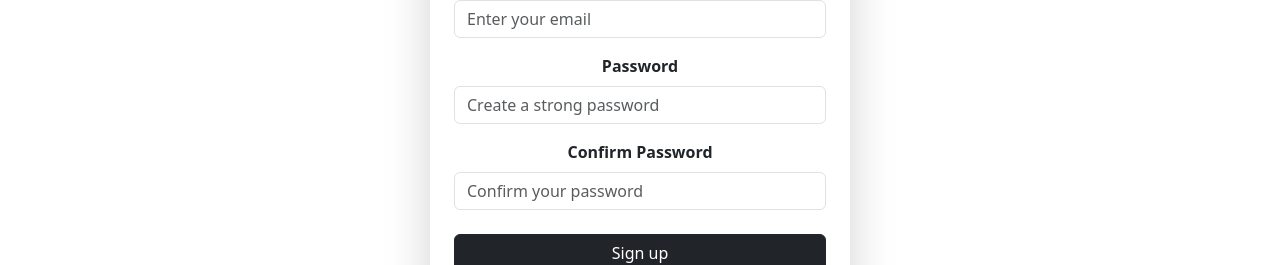
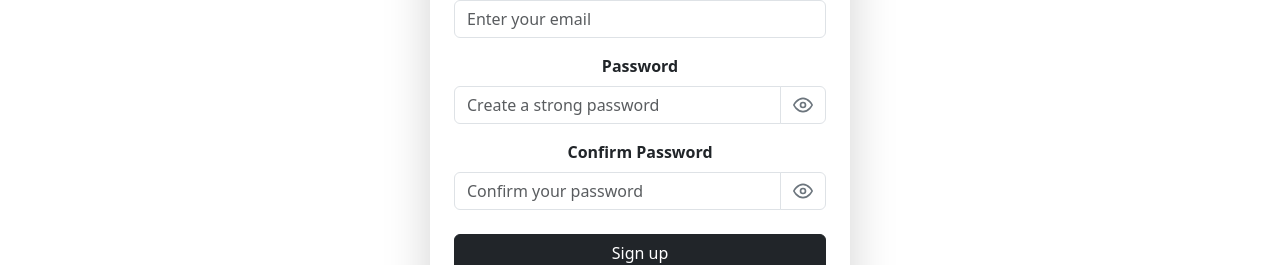
Before and after one commit to SaiChaithanyaKummari/LMS-Portal, a React (Create React App) app in the folder Frontend/: page /signup in a window 1280 px wide. Shown: the part 394-659 px from the top of the page. Built offline with nearby package versions, Linux system fonts and the light colour scheme.

Commit message:
Add password visibility toggle to login and signup pages

```diff
--- a/Frontend/src/pages/Login.jsx
+++ b/Frontend/src/pages/Login.jsx
@@ -8,6 +8,7 @@
   const [email, setEmail] = useState("");
   const [password, setPassword] = useState("");
   const [error, setError] = useState("");
+  const [showPassword, setShowPassword] = useState(false);
   const navigate = useNavigate();
 
   const handleLogin = async (e) => {
@@ -48,7 +49,16 @@
           </div>
           <div className="mb-3">
             <label className="form-label fw-semibold">Password</label>
-            <input type="password"className="form-control" name="password" placeholder="Enter your password" required value={password} onChange={(e) => setPassword(e.target.value)}/>
+            <div className="input-group">
+              <input type={showPassword ? "text" : "password"} className="form-control" name="password" placeholder="Enter your password" required value={password} onChange={(e) => setPassword(e.target.value)}/>
+              <button className="btn btn-outline-secondary d-flex align-items-center" type="button" onClick={() => setShowPassword(!showPassword)} style={{ borderColor: '#dee2e6' }}>
+                {showPassword ? (
+                  <svg width="20" height="20" viewBox="0 0 24 24" fill="none" stroke="currentColor" strokeWidth="2" strokeLinecap="round" strokeLinejoin="round"><path d="M17.94 17.94A10.07 10.07 0 0 1 12 20c-7 0-11-8-11-8a18.45 18.45 0 0 1 5.06-5.94M9.9 4.24A9.12 9.12 0 0 1 12 4c7 0 11 8 11 8a18.5 18.5 0 0 1-2.16 3.19m-6.72-1.07a3 3 0 1 1-4.24-4.24"></path><line x1="1" y1="1" x2="23" y2="23"></line></svg>
+                ) : (
+                  <svg width="20" height="20" viewBox="0 0 24 24" fill="none" stroke="currentColor" strokeWidth="2" strokeLinecap="round" strokeLinejoin="round"><path d="M1 12s4-8 11-8 11 8 11 8-4 8-11 8-11-8-11-8z"></path><circle cx="12" cy="12" r="3"></circle></svg>
+                )}
+              </button>
+            </div>
             <button className="btn btn-link p-0 mt-1" type="button">Forgot Password?</button>
           </div>
           {error && <div className="alert alert-danger py-2">{error}</div>}
--- a/Frontend/src/pages/Signup.jsx
+++ b/Frontend/src/pages/Signup.jsx
@@ -11,6 +11,8 @@
   const [confirmPassword, setConfirmPassword] = useState("");
   const [error, setError] = useState("");
   const [success, setSuccess] = useState("");
+  const [showPassword, setShowPassword] = useState(false);
+  const [showConfirmPassword, setShowConfirmPassword] = useState(false);
   const navigate = useNavigate();
 
   const handleSignup = async (e) => {
@@ -59,11 +61,29 @@
           </div>
           <div className="mb-3">
             <label className="form-label fw-semibold">Password</label>
-            <input type="password" className="form-control" name="password" placeholder="Create a strong password" required value={password} onChange={(e) => setPassword(e.target.value)}/>
+            <div className="input-group">
+              <input type={showPassword ? "text" : "password"} className="form-control" name="password" placeholder="Create a strong password" required value={password} onChange={(e) => setPassword(e.target.value)}/>
+              <button className="btn btn-outline-secondary d-flex align-items-center" type="button" onClick={() => setShowPassword(!showPassword)} style={{ borderColor: '#dee2e6' }}>
+                {showPassword ? (
+                  <svg width="20" height="20" viewBox="0 0 24 24" fill="none" stroke="currentColor" strokeWidth="2" strokeLinecap="round" strokeLinejoin="round"><path d="M17.94 17.94A10.07 10.07 0 0 1 12 20c-7 0-11-8-11-8a18.45 18.45 0 0 1 5.06-5.94M9.9 4.24A9.12 9.12 0 0 1 12 4c7 0 11 8 11 8a18.5 18.5 0 0 1-2.16 3.19m-6.72-1.07a3 3 0 1 1-4.24-4.24"></path><line x1="1" y1="1" x2="23" y2="23"></line></svg>
+                ) : (
+                  <svg width="20" height="20" viewBox="0 0 24 24" fill="none" stroke="currentColor" strokeWidth="2" strokeLinecap="round" strokeLinejoin="round"><path d="M1 12s4-8 11-8 11 8 11 8-4 8-11 8-11-8-11-8z"></path><circle cx="12" cy="12" r="3"></circle></svg>
+                )}
+              </button>
+            </div>
           </div>
           <div className="mb-3">
             <label className="form-label fw-semibold">Confirm Password</label>
-            <input type="password" className="form-control" name="confirmPassword" placeholder="Confirm your password" required value={confirmPassword} onChange={(e) => setConfirmPassword(e.target.value)}/>
+            <div className="input-group">
+              <input type={showConfirmPassword ? "text" : "password"} className="form-control" name="confirmPassword" placeholder="Confirm your password" required value={confirmPassword} onChange={(e) => setConfirmPassword(e.target.value)}/>
+              <button className="btn btn-outline-secondary d-flex align-items-center" type="button" onClick={() => setShowConfirmPassword(!showConfirmPassword)} style={{ borderColor: '#dee2e6' }}>
+                {showConfirmPassword ? (
+                  <svg width="20" height="20" viewBox="0 0 24 24" fill="none" stroke="currentColor" strokeWidth="2" strokeLinecap="round" strokeLinejoin="round"><path d="M17.94 17.94A10.07 10.07 0 0 1 12 20c-7 0-11-8-11-8a18.45 18.45 0 0 1 5.06-5.94M9.9 4.24A9.12 9.12 0 0 1 12 4c7 0 11 8 11 8a18.5 18.5 0 0 1-2.16 3.19m-6.72-1.07a3 3 0 1 1-4.24-4.24"></path><line x1="1" y1="1" x2="23" y2="23"></line></svg>
+                ) : (
+                  <svg width="20" height="20" viewBox="0 0 24 24" fill="none" stroke="currentColor" strokeWidth="2" strokeLinecap="round" strokeLinejoin="round"><path d="M1 12s4-8 11-8 11 8 11 8-4 8-11 8-11-8-11-8z"></path><circle cx="12" cy="12" r="3"></circle></svg>
+                )}
+              </button>
+            </div>
           </div>
           {error && <div className="alert alert-danger py-2">{error}</div>}
           {success && <div className="alert alert-success py-2">{success}</div>}
```
